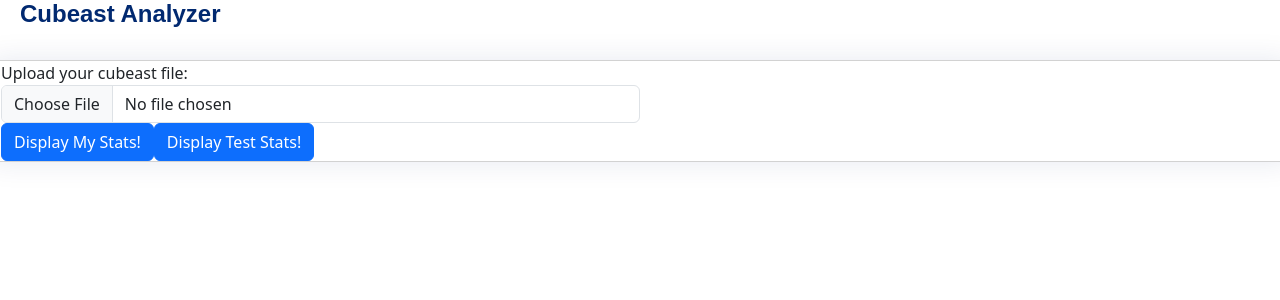
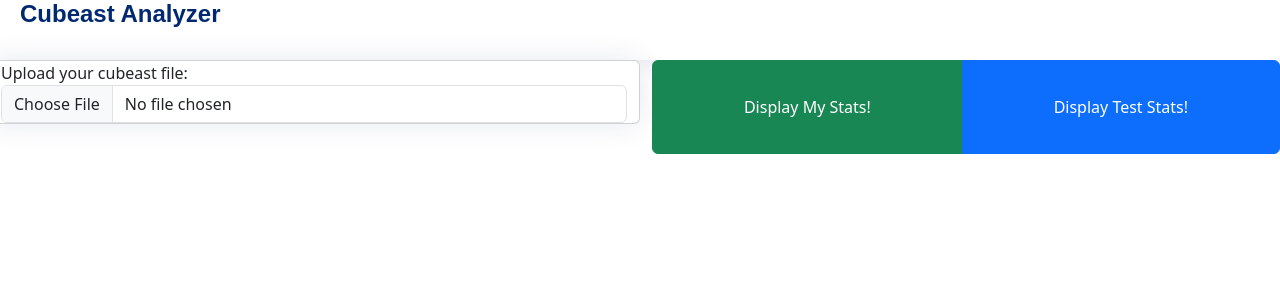
Before and after one commit to cuberplus/cubeastanalyzer, a React (Create React App) app: page / in a window 1280 px wide. Shown: the top 300 px of the page. Built offline with nearby package versions, Linux system fonts and the light colour scheme.

Commit message:
Small tweaks

```diff
--- a/src/Components/ChartPanel.tsx
+++ b/src/Components/ChartPanel.tsx
@@ -249,7 +249,6 @@ export class ChartPanel extends React.Component<ChartPanelProps, ChartPanelState
         };
 
         return (
-            <div>
             <Row>
                 <Card className={"card col-lg-6 col-md-6 col-sm-12"}>
                     <Line data={this.buildRunningAverageData()} options={LineOptions} />
@@ -270,7 +269,6 @@ export class ChartPanel extends React.Component<ChartPanelProps, ChartPanelState
                     <Doughnut data={this.buildStepPercentages()} options={DoughnutOptions} />
                 </Card>
             </Row>
-            </div>
         )
     }
 }
--- a/src/Components/FileInput.tsx
+++ b/src/Components/FileInput.tsx
@@ -3,7 +3,7 @@ import { FileInputProps, FileInputState, Solve } from "../Helpers/Types";
 import { parseCsv } from "../Helpers/CsvParser";
 import { FilterPanel } from "./FilterPanel";
 import { GetDemoData } from "../Helpers/SampleData"
-import { Button, Form, FormControl, Card, Row } from "react-bootstrap";
+import { Button, Form, FormControl, Card, Row, ButtonGroup } from "react-bootstrap";
 
 export class FileInput extends React.Component<FileInputProps, FileInputState> {
     state: FileInputState = { solves: [] };
@@ -30,7 +30,6 @@ export class FileInput extends React.Component<FileInputProps, FileInputState> {
         return (
             <div>
                 <header className={"header"}>
-
                     <Row>
                         <div className="pagetitle col-12">
                             <h1>Cubeast Analyzer</h1>
@@ -39,20 +38,21 @@ export class FileInput extends React.Component<FileInputProps, FileInputState> {
                 </header>
 
                 <Row>
-                    <Card className="info-card">
-                        <div className="col-lg-6 col-md-6 col-sm-6">
+                    <Card className="info-card col-lg-6 col-md-6 col-sm-6">
                         <Form>
                             Upload your cubeast file:
                             <FormControl type="file" id="uploaded_data" accept=".csv" />
-                                <Button type="button" onClick={() => {
+                        </Form>
+                    </Card>
+
+                    <ButtonGroup className="col-lg-6 col-md-6 col-sm-6">
+                        <Button variant="success" onClick={() => {
                             this.showFileData();
                         }}>Display My Stats!</Button>
-                                <Button type="button" onClick={() => {
+                        <Button onClick={() => {
                             this.showTestData();
                         }}>Display Test Stats!</Button>
-                            </Form>
-                        </div>
-                    </Card>
+                    </ButtonGroup>
                 </Row>
                 <FilterPanel solves={this.state.solves} />
             </div>
--- a/src/Components/StepDrilldown.tsx
+++ b/src/Components/StepDrilldown.tsx
@@ -225,7 +225,6 @@ export class StepDrilldown extends React.Component<StepDrilldownProps, StepDrill
         }
 
         return (
-            <div>
             <Row className="row">
                 <Card className={"card col-lg-6 col-md-6 col-sm-12"}>
                     <Line data={this.buildRunningAverageData()} options={LineOptions} />
@@ -244,7 +243,6 @@ export class StepDrilldown extends React.Component<StepDrilldownProps, StepDrill
                 </Card>
                 {caseChart}
             </Row>
-            </div>
         )
     }
 }
```
Lines whose indentation alone changed are shown as unchanged.
